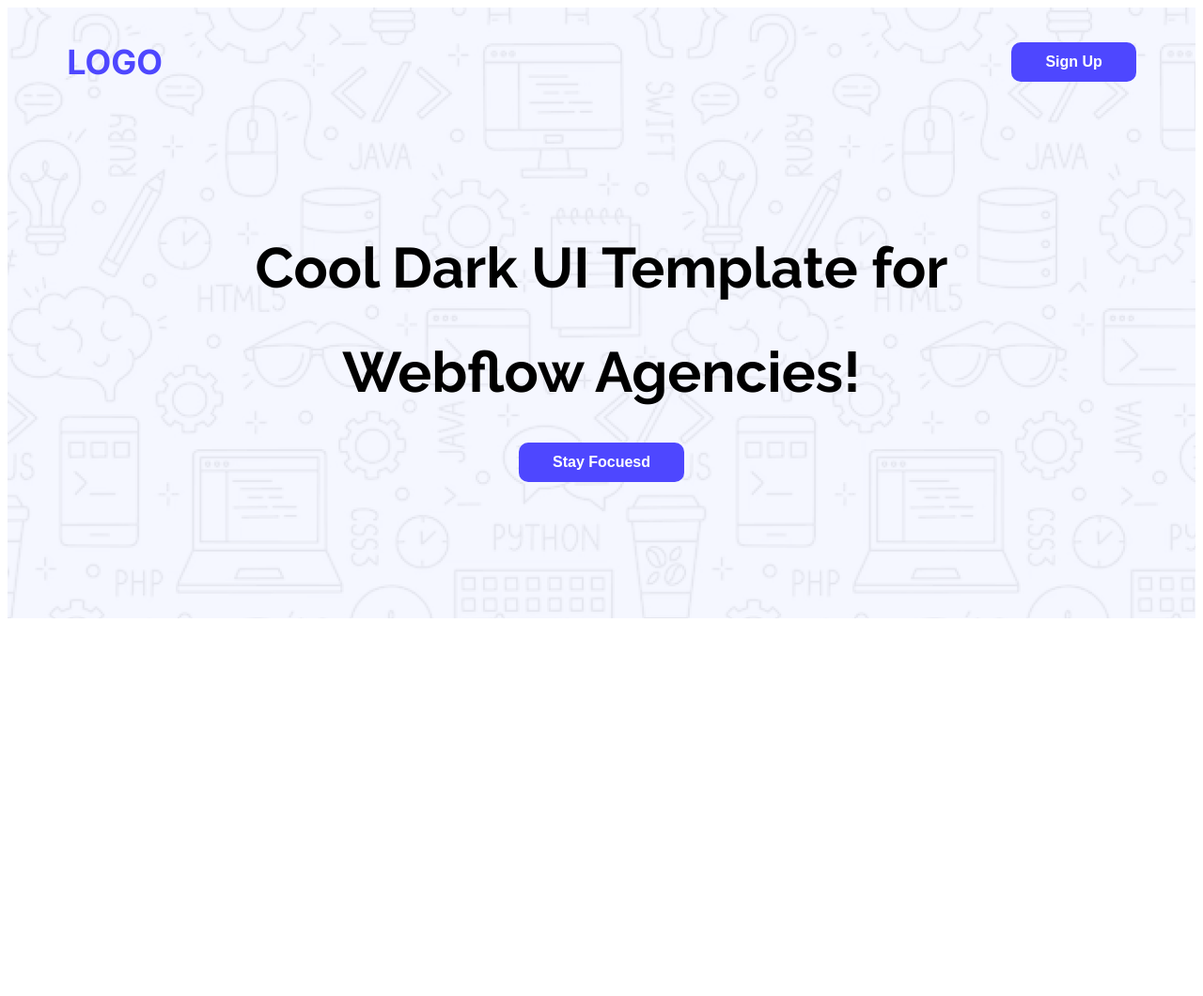
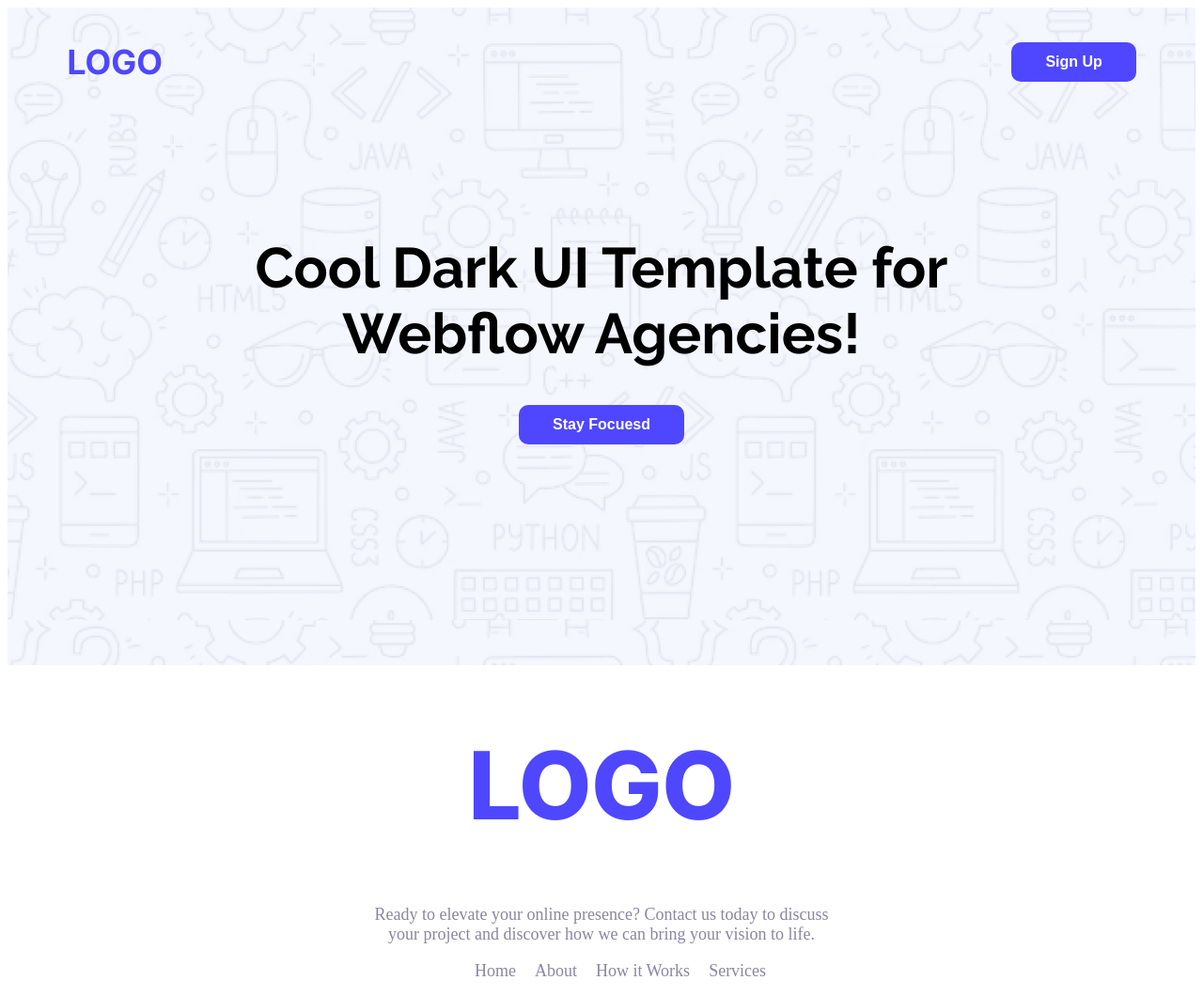
Before and after one commit to maktum940/Programming-Hero-Assignment-1, a plain HTML site: page index.html in a window 1280 px wide. Shown: the whole page at 94% size. Before the commit the page ends 800 px from the top, so only its background shows below. Drawn offline with Linux system fonts and the light colour scheme.

Commit message:
completed footer

```diff
--- a/index.html
+++ b/index.html
@@ -24,8 +24,7 @@
             </nav>
             <div class="raleway-normal">
                 <div class="banner-content">
-                    <h1>Cool Dark UI Template for</h1>
-                    <h1>Webflow Agencies!</h1>
+                    <h1>Cool Dark UI Template for Webflow Agencies!</h1>
                 </div>
                 <div class="banner-btn">
                     <a href=""><button class="btn">Stay Focuesd</button></a>
@@ -33,6 +32,18 @@
             </div>
         </div>
     </header>
+    <footer>
+        <div class="footer-content">
+            <h1 class="inter-normal">LOGO</h1>
+            <p class="a">Ready to elevate your online presence? Contact us today to discuss your project and discover how we can bring your vision to life.</p>
+            <ul>
+                <li><a href="">Home</a></li>
+                <li><a href="">About</a></li>
+                <li><a href="">How it Works</a></li>
+                <li><a href="">Services</a></li>
+            </ul>
+        </div>
+    </footer>
 </body>
 
 </html>
--- a/styles/main.css
+++ b/styles/main.css
@@ -5,18 +5,19 @@
   /* font-weight: 400; */
   font-style: normal;
 }
-
 .inter-normal {
   font-family: "Inter", sans-serif;
   font-optical-sizing: auto;
   /* font-weight: 400; */
   font-style: normal;
 }
+.color{
 
+}
 /* header */
 .bg-image{
   background-image: url(../Assets/Hero-bg.png);
-  height: 650px;
+  height: 700px;
 }
 nav{
     display: flex;
@@ -44,12 +45,45 @@ nav ul li{
 
 .banner-content{
   justify-items: center;
+  text-align: center;
   font-size: 30px;
   margin-top: 10%;
   margin-left: 10%;
   margin-right: 10%;
 }
+.banner-content h1{
+  width: 25ch;
+}
 .banner-btn{
   text-align: center;
   margin-bottom: 10%;
 }
+
+/* footer */
+.footer-content{
+  justify-items: center;
+}
+.footer-content h1{
+  text-align: center;
+  color: #4E47FF;
+  font-weight:800;
+  font-size: 100px;
+}
+.footer-content p{
+  justify-content: center;
+  text-align: center;
+  color: #8987A1;
+  width: 55ch;
+  font-size:large;
+}
+.footer-content ul{
+  list-style: none;
+  display: flex;
+}
+.footer-content ul a{
+  font-size: large;
+  text-align: center;
+  text-decoration: none;
+  color: #8987A1;
+  margin: 10px;
+}
```
